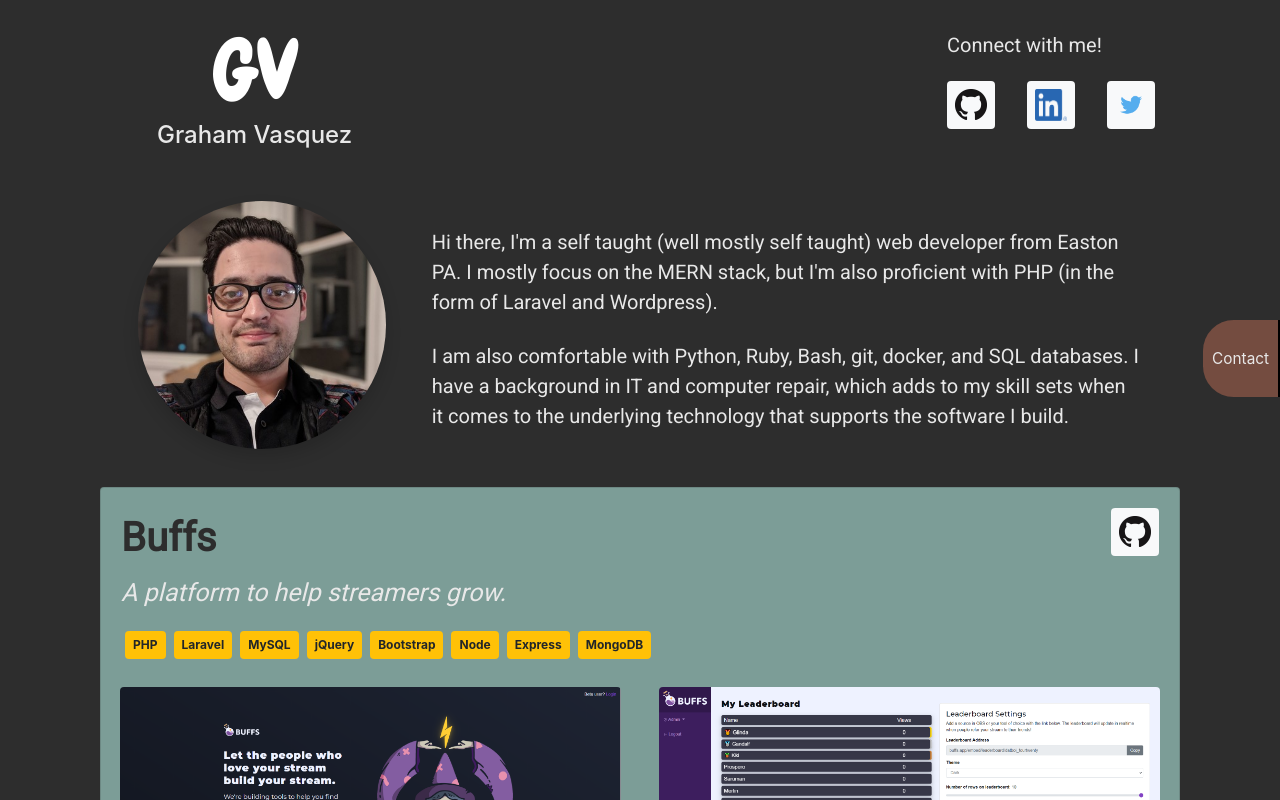
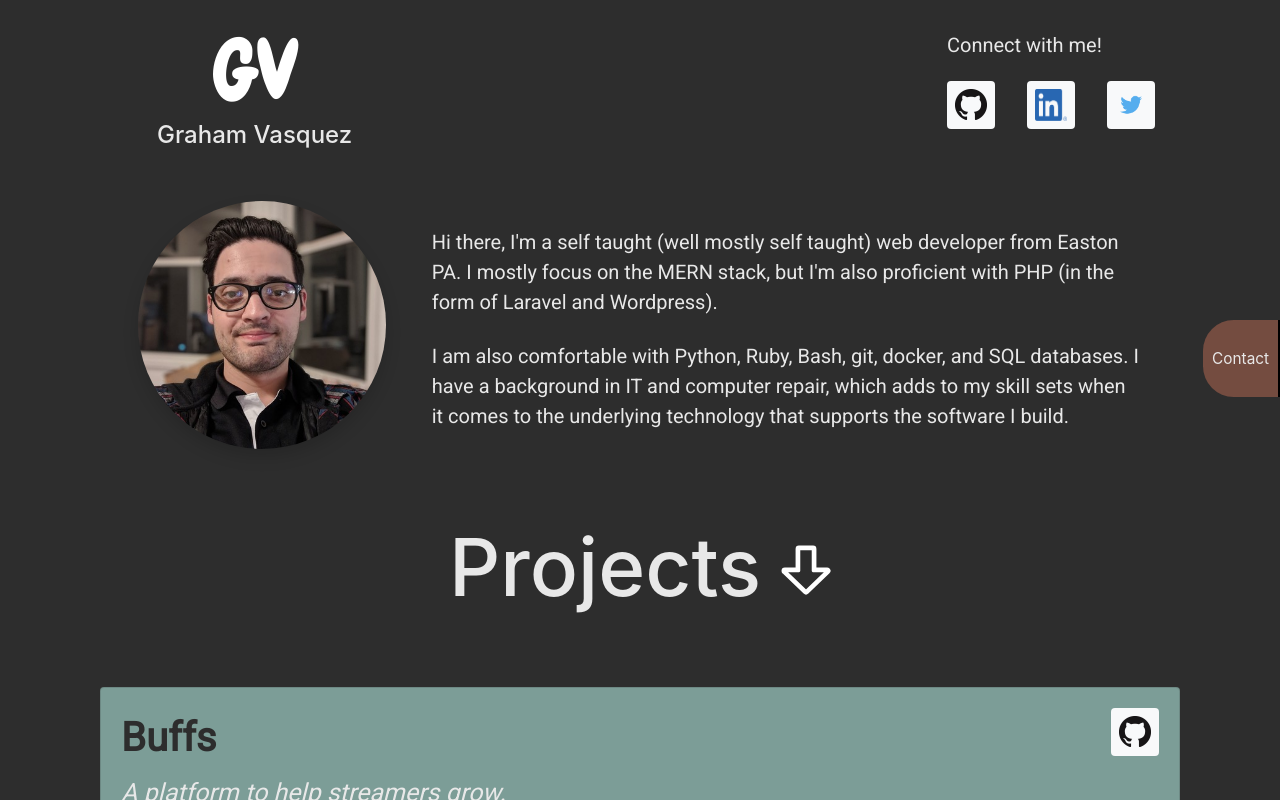
Before and after one commit to GV14982/gvasquez-dev, a React (Create React App) app: page / in a window 1280 px wide. Shown: the top 800 px of the page. Built offline with nearby package versions, Linux system fonts and the light colour scheme; no server answers.

Commit message:
💄 Added projects heading with animated scroll arrow

```diff
--- a/src/App.css
+++ b/src/App.css
@@ -66,6 +66,10 @@ a {
   color: #e8e8e8;
   font-family: 'Roboto', sans-serif;
   font-size: 20px;
+}
+
+.projects-scroll-indicator h1 {
+  font-size: 5em;
 }
 
 .projects {
--- a/src/App.js
+++ b/src/App.js
@@ -26,8 +26,16 @@ function App() {
   }, []);
 
   const props = useSpring({
+    config: {
+      duration: 800,
+      easing: (t) => t * t * t,
+    },
     to: { opacity: 1 },
     from: { opacity: 0 },
+  });
+  const headerProps = useSpring({
+    to: { marginTop: '0vh', paddingBottom: '0vh' },
+    from: { marginTop: '-100vh', paddingBottom: '100vh' },
   });
 
   let contactHidden = '100vw';
@@ -109,20 +117,21 @@ function App() {
         onClick={(e) => onClick()}>
         Contact
       </animated.button>
-      <animated.div
+      <animated.div style={props}>
+        <div
           className='app container'
-        style={props}
           // onMouseDown={onMouseDown}
           // onMouseUp={onMouseUp}
           // onMouseMove={mouseMove}
           onTouchStart={onTouchStart}
           onTouchEnd={onTouchEnd}
           onTouchMove={onTouchMove}>
+          <animated.div style={headerProps}>
             <Header size={size} />
-        <div className=''>
+          </animated.div>
           <Body scrollTop={scrollTop} size={size} className='row' />
+          <Footer />
         </div>
-        <Footer />
       </animated.div>
     </Fragment>
   );
--- a/src/components/Layout/Body.js
+++ b/src/components/Layout/Body.js
@@ -1,14 +1,58 @@
-import React from 'react';
+import React, { useState, useEffect } from 'react';
 import { Bio } from '../Personal/Bio';
 import { Headshot } from '../Personal/Headshot';
 import { Projects } from '../Professional/Projects';
+import { useSpring, animated } from 'react-spring';
 
 export const Body = ({ scrollTop, size }) => {
+  const props = useSpring({
+    to: { marginTop: '0vh', paddingBottom: '0vh' },
+    from: { marginTop: '-100vh', paddingBottom: '100vh' },
+  });
+  const [bounce, setBounce] = useState(false);
+
+  useEffect(() => {
+    setBounce(true);
+    setInterval(() => {
+      setBounce(false);
+      setTimeout(() => {
+        setBounce(true);
+      }, 300);
+    }, 5000);
+    return () => {
+      setBounce(false);
+    };
+  }, []);
+
+  const bounceAnimation = useSpring({
+    config: {
+      mass: 3,
+      tension: 500,
+    },
+    to: { transform: bounce ? 'translateY(0vh)' : 'translateY(-1vh)' },
+  });
+
   return (
     <div className='container'>
-      <div className='row justify-content-center align-items-center'>
+      <animated.div
+        style={props}
+        className='row justify-content-center align-items-center'>
         <Headshot />
         <Bio />
+      </animated.div>
+      <div className='row justify-content-center align-items-center my-5 projects-scroll-indicator'>
+        <div className=''>
+          <h1 className='mr-3'>Projects</h1>
+        </div>
+        <animated.div style={bounceAnimation} className=''>
+          <img
+            width='50vw'
+            height='auto'
+            className='ml-1'
+            src='/down-arrow.svg'
+            alt=''
+          />
+        </animated.div>
       </div>
       <div className='row'>
         <Projects scrollTop={scrollTop} size={size} />
--- a/src/components/Professional/Project.js
+++ b/src/components/Professional/Project.js
@@ -23,17 +23,21 @@ export const Project = ({
     }
   };
 
-  // const iPhone = navigator.platform.includes("iPhone") || navigator.platform.includes("iPad") || navigator.userAgent.includes("Safari") ? { height: "27.5%" } : {};
+  window.onscroll = (e) => {
+    if (window.innerHeight + window.scrollY >= document.body.offsetHeight) {
+      console.log('BOTTOM');
+    }
+  };
 
   const side = `margin${animationSide}`;
 
   let animate = { [side]: '-100vw' };
 
   if (rect) {
-    if (!display && scrollTop > rect.top - 100) {
+    if (!display && rect.top < size.height / 3) {
       setDisplay(true);
     }
-    if (size.height / 3 < rect.top) {
+    if (size.height / 1.75 < rect.top) {
       animate = {
         [side]: display ? '0vw' : '-100vw',
         opacity: display ? 1 : 0,
```
Also changed, not shown: public/down-arrow.svg (added). Lines whose indentation alone changed are shown as unchanged.
